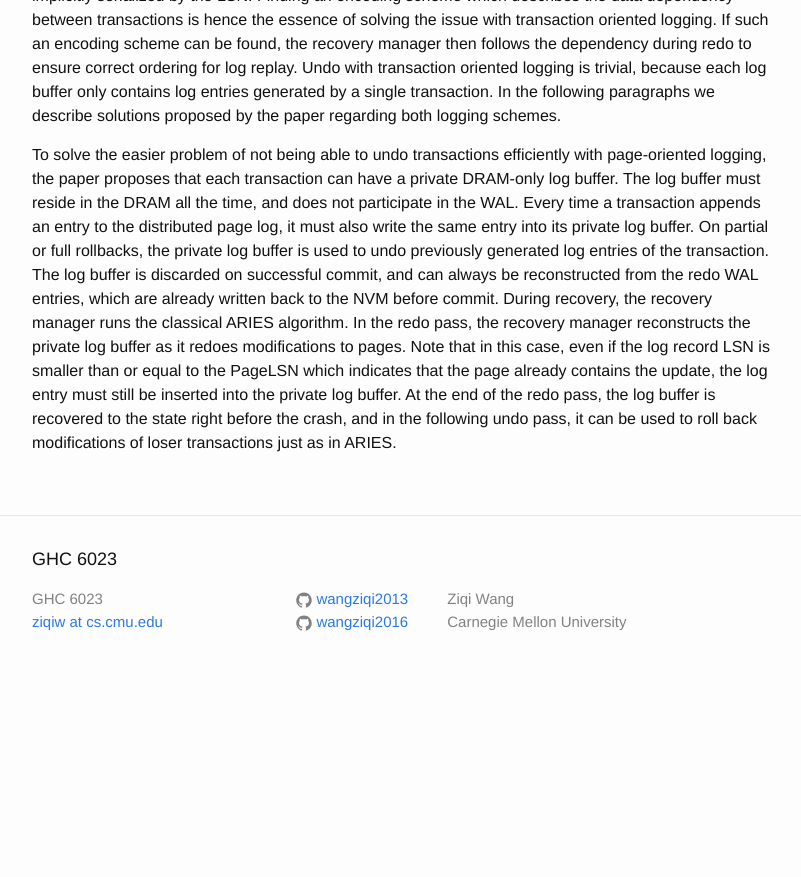
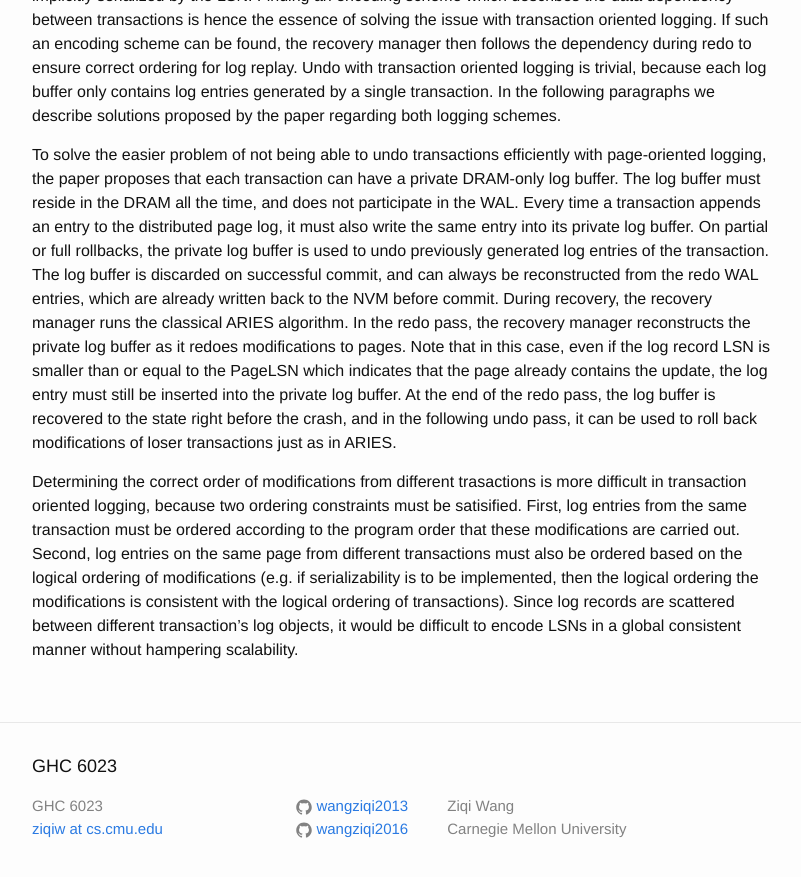
Before and after one commit to wangziqi2013/wangziqi2013.github.io, a Jekyll site: the page built from _posts/2019-02-01-Scalable-Logging_through-Emerging-Non-Volatile-Memory.markdown, in a window 1280 px wide and 900 px high, scrolled down 1999 px. Shown: the top 877 px of the window, without its empty margins (238-1039 px from the left). Built offline with Jekyll 4.4.1, drawn with Linux system fonts in a browser that asks for light colours; before the commit the page ends 2692 px from its top, so only the background shows below that.

Commit message:
Working on txn logging

```diff
--- a/_posts/2019-02-01-Scalable-Logging_through-Emerging-Non-Volatile-Memory.markdown
+++ b/_posts/2019-02-01-Scalable-Logging_through-Emerging-Non-Volatile-Memory.markdown
@@ -87,3 +87,11 @@ is smaller than or equal to the PageLSN which indicates that the page already co
 still be inserted into the private log buffer. At the end of the redo pass, the log buffer is recovered to the state
 right before the crash, and in the following undo pass, it can be used to roll back modifications of loser transactions
 just as in ARIES.
+
+Determining the correct order of modifications from different trasactions is more difficult in transaction oriented logging,
+because two ordering constraints must be satisified. First, log entries from the same transaction must be ordered according
+to the program order that these modifications are carried out. Second, log entries on the same page from different transactions
+must also be ordered based on the logical ordering of modifications (e.g. if serializability is to be implemented, then the
+logical ordering the modifications is consistent with the logical ordering of transactions). Since log records are scattered
+between different transaction's log objects, it would be difficult to encode LSNs in a global consistent manner without hampering
+scalability.
```
